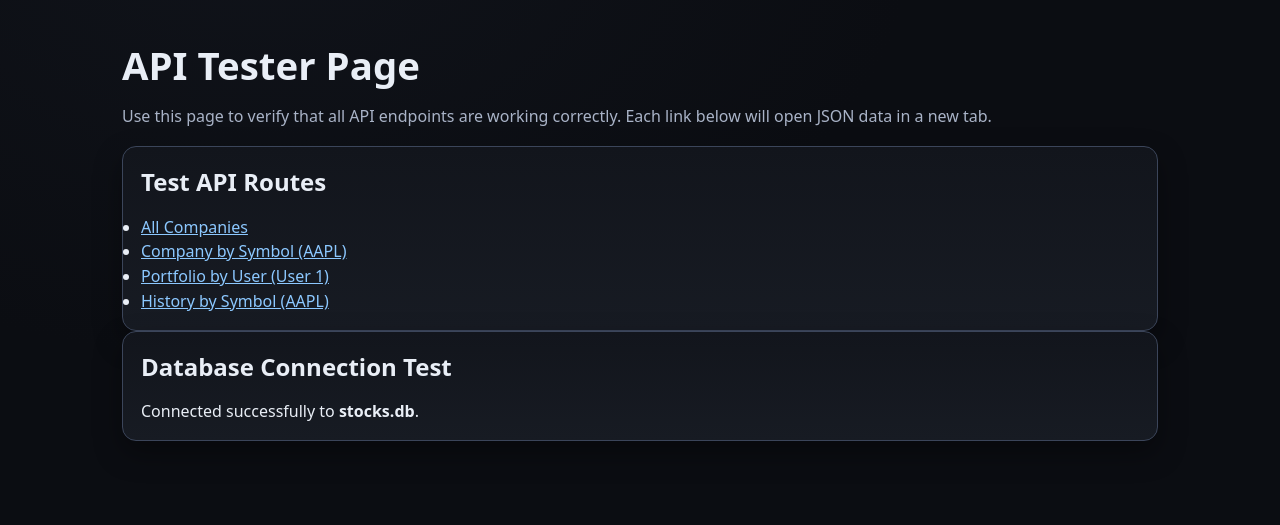
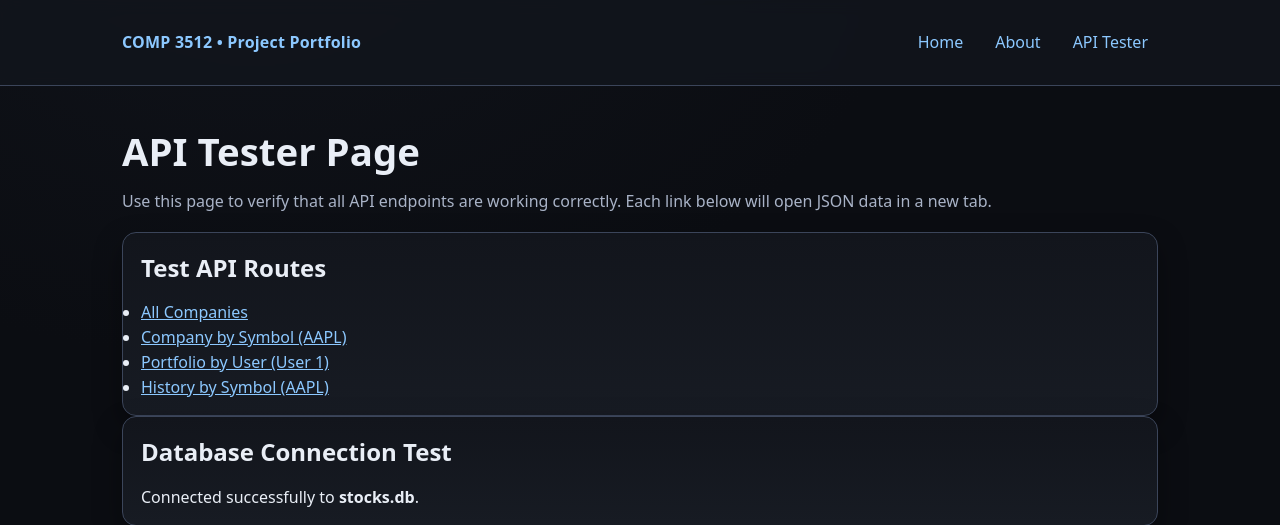
Before and after one commit to Naren30305/Comp3512-Assignment-1, a PHP site: page /api-tester-page.php in a window 1280 px wide. Shown: the top 525 px of the page. Run offline with PHP 8.4, Linux system fonts and the light colour scheme; data comes from the database, SQL or seed files in the repository.

Commit message:
renamed portfolio.php to user-portfolio.php to prevent confusion

```diff
--- a/about-page.php
+++ b/about-page.php
@@ -7,7 +7,7 @@ require_once __DIR__ . '/db-classes.php';  // optional if you want to reuse Data
 <html lang="en">
 <head>
     <meta charset="UTF-8" />
-    <title>About | COMP 3512 Assignment 1</title>
+    <title>About</title>
     <!-- Keep CSS path consistent with other pages -->
     <link rel="stylesheet" href="css/styles.css" />
     <meta name="viewport" content="width=device-width, initial-scale=1" />
@@ -16,7 +16,6 @@ require_once __DIR__ . '/db-classes.php';  // optional if you want to reuse Data
 <div class="container">
 
     <?php
-    // Include header INSIDE the body so markup is valid
     include __DIR__ . '/includes/header.inc.php';
     ?>
 
--- a/api-tester-page.php
+++ b/api-tester-page.php
@@ -2,12 +2,16 @@
 require_once __DIR__ . '/includes/config.inc.php';
 require_once __DIR__ . '/db-classes.php';
 ?>
+
 <!DOCTYPE html>
 <html lang="en">
 <head>
     <meta charset="UTF-8">
-    <title>API Tester | COMP 3512 Assignment 1</title>
+    <title>API Tester</title>
     <link rel="stylesheet" href="css/styles.css">
+    <?php
+    include __DIR__ . '/includes/header.inc.php';
+    ?>
 </head>
 <body>
 <div class="container">
@@ -21,7 +25,7 @@ require_once __DIR__ . '/db-classes.php';
         <h2>Test API Routes</h2>
         <ul>
             <li><a href="api/companies.php" target="_blank" class="link">All Companies</a></li>
-            <li><a href="api/companies.php?ref=aapl" target="_blank" class="link">Company by Symbol (AAPL)</a></li>
+            <li><a href="api/companies.php?ref=AAPL" target="_blank" class="link">Company by Symbol (AAPL)</a></li>
             <li><a href="api/portfolio.php?ref=1" target="_blank" class="link">Portfolio by User (User 1)</a></li>
             <li><a href="api/history.php?ref=aapl" target="_blank" class="link">History by Symbol (AAPL)</a></li>
         </ul>
--- a/index.php
+++ b/index.php
@@ -59,7 +59,7 @@ try {
 
             // Portfolio button link with userid as query string
             echo '<td>
-            <a class="portfolio-btn" href="portfolio.php?userid=' . ($user['id']) . '"> View Portfolio</a></td>';
+            <a class="portfolio-btn" href="user-portfolio.php?userid=' . ($user['id']) . '"> View Portfolio</a></td>';
             echo '</tr>';
         }
 
```
Also changed, not shown: user-portfolio.php (renamed from portfolio.php).
